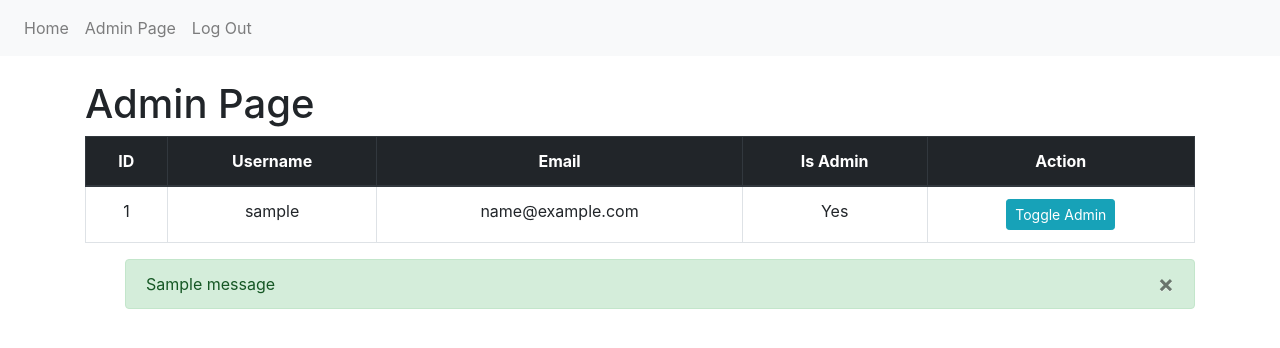
After one commit to akifatakan/cs437project-group9, a Flask app: page /admin in a window 1280 px wide. The commit adds this page. Shown: the top 348 px of the page. Run offline with Flask 3, Linux system fonts and the light colour scheme; a user stored in the database is signed in; tables that the repository leaves empty hold one stand-in row (values such as "Sample post"); one stand-in notice (Sample message) is shown; some libraries are stand-ins or nearby versions.

Commit message:
user role added, admin page added

```diff
--- a/app.py
+++ b/app.py
@@ -3,7 +3,17 @@ from myproject import app, db
 from flask import render_template, redirect, request, url_for, flash, abort
 from flask_login import login_user, login_required, logout_user
 from myproject.models import User
-from myproject.forms import SignUpForm, LoginForm
+from myproject.forms import SignUpForm, LoginForm, ChangeRoleForm
+from myproject.auth_config import admin_required
+
+
+@app.route('/admin')
+@login_required
+@admin_required
+def admin_page():
+    users = User.query.all()
+    form = ChangeRoleForm()
+    return render_template('admin.html', users=users, form=form)
 
 
 @app.route('/', methods=['GET', 'POST'])
@@ -69,6 +79,19 @@ def login_page():
             return redirect(next)
     return render_template('login.html', form=form)
 
+@app.route('/change_role/<int:user_id>', methods=['POST'])
+@admin_required
+@login_required
+def change_role(user_id):
+    user = User.query.get(user_id)
+
+    if request.method == 'POST':
+        user.is_admin = not user.is_admin
+        db.session.commit()
+        flash(f'Toggled admin status for user {user.username}.', 'success')
+
+    return redirect(url_for('admin_page'))
+
 
 if __name__ == '__main__':
     app.run(debug=True)
--- /dev/null
+++ b/myproject/auth_config.py
@@ -0,0 +1,13 @@
+from functools import wraps
+from flask import abort
+from flask_login import current_user
+
+
+def admin_required(func):
+    @wraps(func)
+    def decorated_view(*args, **kwargs):
+        if not current_user.is_authenticated or not current_user.is_admin:
+            abort(403)  # Forbidden
+        return func(*args, **kwargs)
+
+    return decorated_view
--- a/myproject/forms.py
+++ b/myproject/forms.py
@@ -25,8 +25,13 @@ class SignUpForm(FlaskForm):
         if User.query.filter_by(username=self.username.data).first():
             raise ValidationError('Username has been registered')
 
+
 class LoginForm(FlaskForm):
     email = StringField('Email', validators=[DataRequired(message="Please enter your email address."),
                                              Email(message="Invalid email address.")])
     password = PasswordField('Password', validators=[DataRequired(message="Please enter your password.")])
     submit = SubmitField('Log In')
+
+
+class ChangeRoleForm(FlaskForm):
+    submit = SubmitField('Change Role')
--- a/myproject/models.py
+++ b/myproject/models.py
@@ -26,6 +26,7 @@ class User(db.Model, UserMixin):
     email = db.Column(db.String(64), unique=True, index=True)
     username = db.Column(db.String(64), unique=True, index=True)
     password_hash = db.Column(db.String(256))
+    is_admin = db.Column(db.Boolean, default=False)
 
     def __init__(self, email, username, password):
         self.email = email
--- /dev/null
+++ b/myproject/templates/admin.html
@@ -0,0 +1,49 @@
+{% extends "base.html" %}
+{% block content %}
+    <div class="container mt-4">
+        <h1>Admin Page</h1>
+
+        <table class="table table-bordered text-center">
+            <thead class="thead-dark">
+            <tr>
+                <th>ID</th>
+                <th>Username</th>
+                <th>Email</th>
+                <th>Is Admin</th>
+                <th>Action</th>
+            </tr>
+            </thead>
+            <tbody>
+            {% for user in users %}
+                <tr>
+                    <td>{{ user.id }}</td>
+                    <td>{{ user.username }}</td>
+                    <td>{{ user.email }}</td>
+                    <td>{{ 'Yes' if user.is_admin else 'No' }}</td>
+                    <td>
+                        <form method="post" action="{{ url_for('change_role', user_id=user.id) }}">
+                            {{ form.csrf_token }}
+                            <button type="submit" class="btn btn-info btn-sm">Toggle Admin</button>
+                        </form>
+                    </td>
+                </tr>
+            {% endfor %}
+            </tbody>
+        </table>
+
+        {% with messages = get_flashed_messages() %}
+            {% if messages %}
+                <ul class="flashes">
+                    {% for message in messages %}
+                        <div class="alert alert-success" role="alert">
+                            {{ message }}
+                            <button type="button" class="close" data-dismiss="alert" aria-label="Close">
+                                <span aria-hidden="true">&times;</span>
+                            </button>
+                        </div>
+                    {% endfor %}
+                </ul>
+            {% endif %}
+        {% endwith %}
+    </div>
+{% endblock %}
--- a/myproject/templates/base.html
+++ b/myproject/templates/base.html
@@ -15,11 +15,15 @@
     <div class="navbar-nav">
         <a class="nav-item nav-link" href="{{ url_for('index') }}">Home</a>
         {% if current_user.is_authenticated %}
+            {% if current_user.is_admin %}
+                <a class="nav-item nav-link" href="{{ url_for('admin_page') }}">Admin Page</a>
+            {% endif %}
             <a class="nav-item nav-link" href="{{ url_for('logout') }}">Log Out</a>
         {% else %}
             <a class="nav-item nav-link" href="{{ url_for('signup_page') }}">Sign Up</a>
             <a class="nav-item nav-link" href="{{ url_for('login_page') }}">Log In</a>
         {% endif %}
+
     </div>
 </nav>
 
--- a/myproject/templates/welcome_user.html
+++ b/myproject/templates/welcome_user.html
@@ -1,6 +1,10 @@
 {% extends "base.html" %}
 {% block content %}
     <div class="jumbotron">
-        <p>Congrats! You are logged in!</p>
+        {% if current_user.is_admin %}
+            <p>Congrats! You are logged in as admin! {{ current_user.username }}</p>
+        {% else %}
+            <p>Congrats! You are logged in as user! {{ current_user.username }}</p>
+        {% endif %}
     </div>
 {% endblock %}
```
